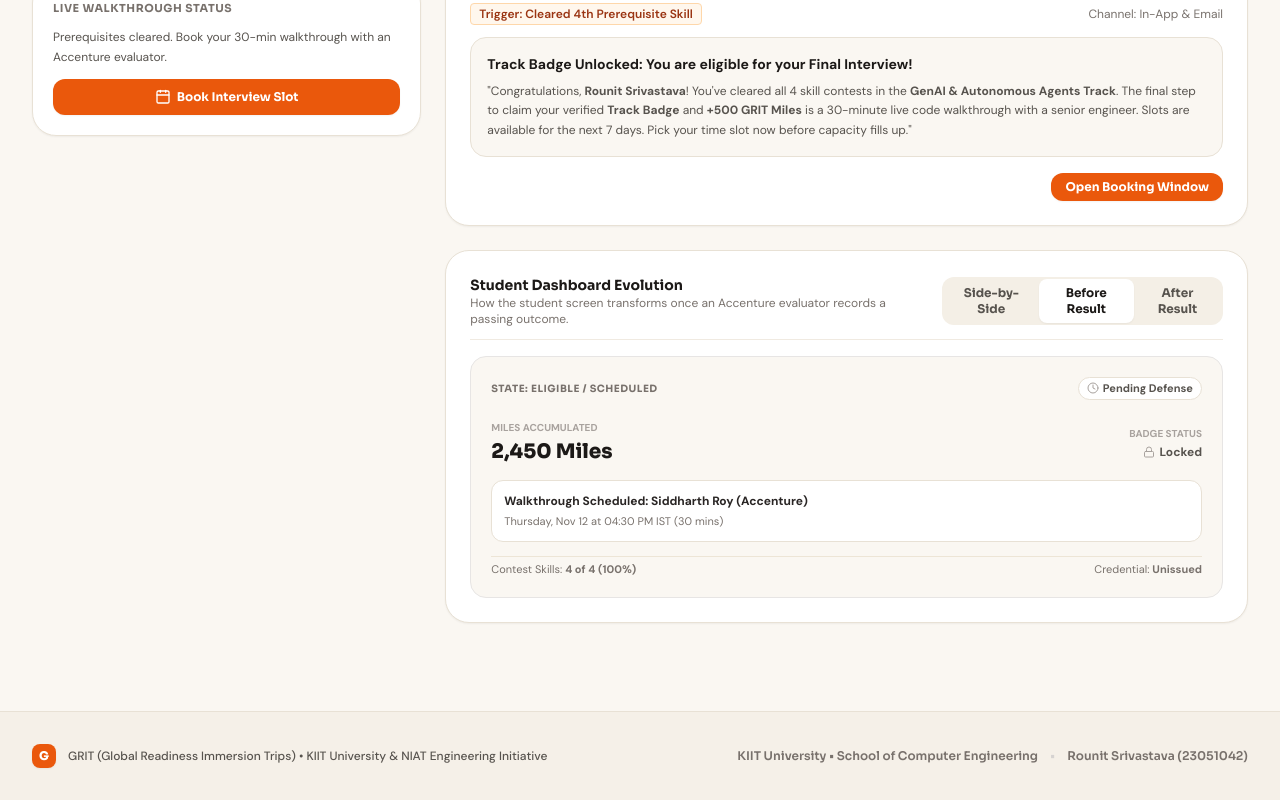
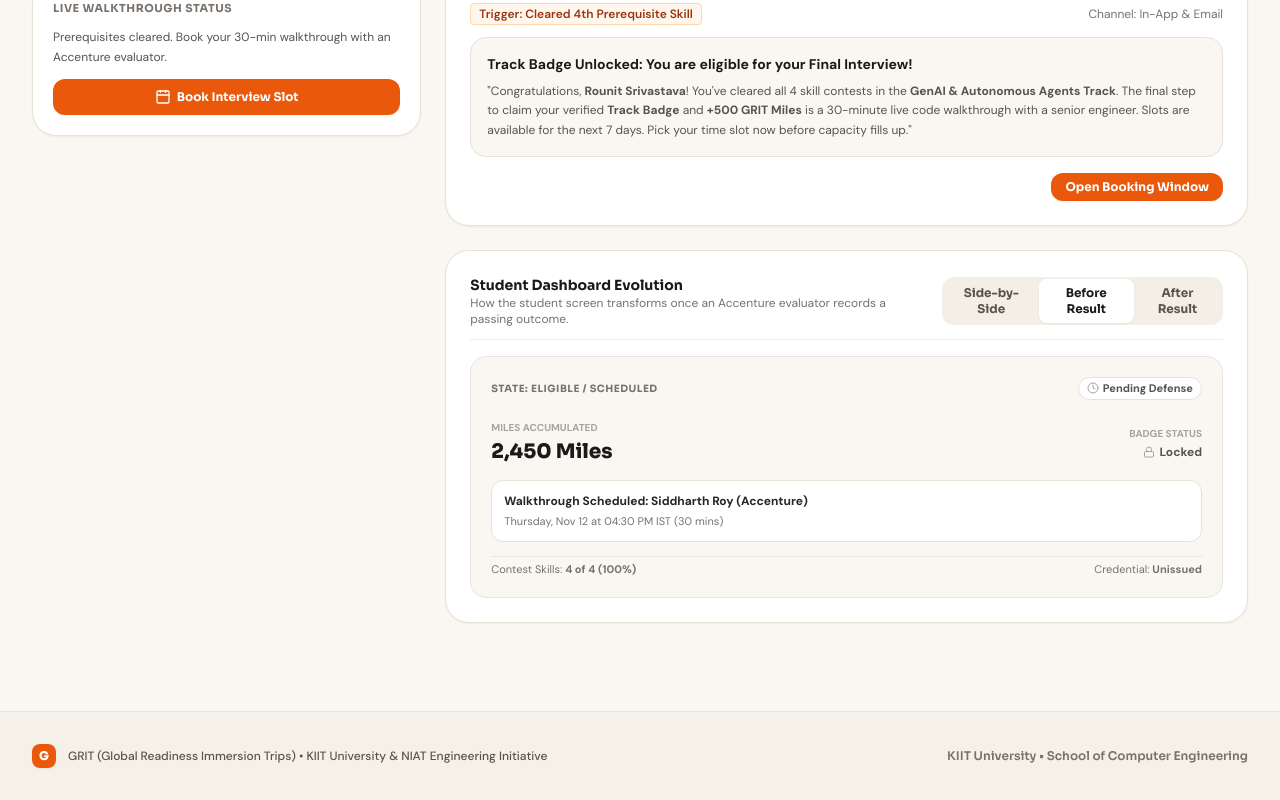
Before and after one commit to RounitSrivastava/Interview-Scheduling-Engine, a React (Vite) app: page / in a window 1280 px wide. Shown: the part 512-1312 px from the top of the page. Built offline with nearby package versions, Linux system fonts and the light colour scheme.

Commit message:
style: remove student name from footer

```diff
--- a/src/App.tsx
+++ b/src/App.tsx
@@ -35,8 +35,6 @@ const MainLayout: React.FC = () => {
 
           <div className="flex items-center gap-3 font-heading text-stone-500 font-semibold">
             <span>KIIT University • School of Computer Engineering</span>
-            <span className="text-stone-300">•</span>
-            <span>Rounit Srivastava (23051042)</span>
           </div>
         </div>
       </footer>
```
